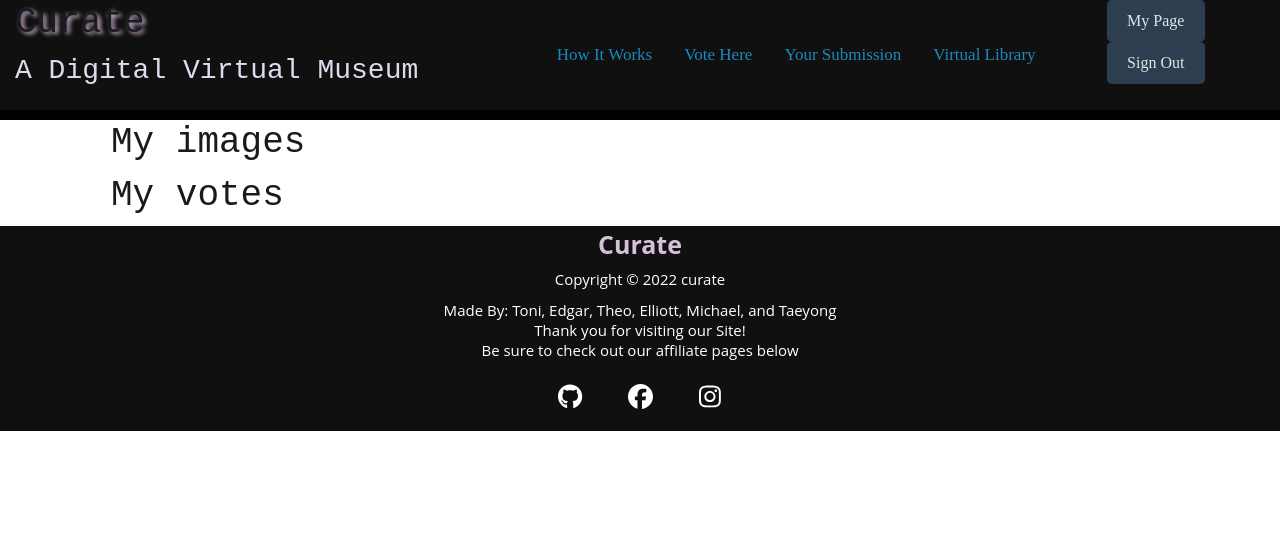
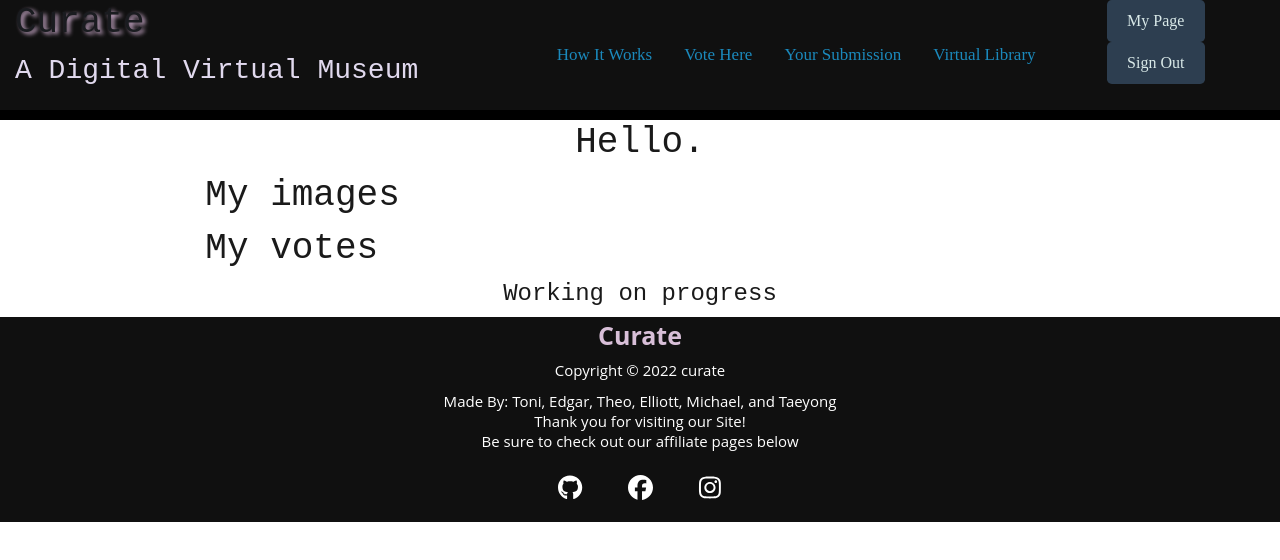
Before and after one commit to edgarmendez94/Curate-virtual-library, a React (Create React App) app in the folder client/: page /profile in a window 1280 px wide. Shown: the top 560 px of the page. Built offline with nearby package versions, Linux system fonts and the light colour scheme; no server answers; sample sign-in values are in the browser's storage.

Commit message:
setup votes schema

```diff
--- a/client/src/pages/Profile.js
+++ b/client/src/pages/Profile.js
@@ -1,4 +1,5 @@
-import React, { useEffect } from 'react'
+import React, { useState, useEffect } from 'react';
+import { Link, Navigate } from "react-router-dom";
 import { useQuery, useMutation } from '@apollo/client';
 import { GET_ME } from '../utils/queries';
 
@@ -6,18 +7,57 @@ import Auth from '../utils/auth';
 
 const Profile = () => {
     const { data } = useQuery(GET_ME);
+    const [username, setUsername] = useState("");
+    const [images, setImages] = useState([]);
+    const [votes, setVotes] = useState([]);
+
     useEffect(() => {
         if (data) {
             console.log(data);
+            setUsername(data.me.username);
+            setImages(data.me.savedImages);
+            setVotes(data.me.votedImages);
         }
     }, [data]);
 
-    console.log(data);
+
     return (
         <div className='container'>
+            {Auth.loggedIn() ? <></> : <Navigate to="/Login" />}
+            <h1 className='text-center'>Hello. {username}</h1>
+            <div className='container'>
+                <h1>My images</h1>
+                {images ? (
+                    <div>
 
-            <h1>My images</h1>
-            <h1>My votes</h1>
+                    </div>
+                ) : (
+                    <div className="text-center">
+                        <h4>You did't submit any image yet.</h4>
+                        <h4>Let's share your awesome artworks.</h4>
+                        <Link to={"/YourSubmission"}>
+                            <button className='btn btn-primary'>Submit your work here.</button>
+                        </Link>
+                    </div>
+                )}
+            </div>
+            <div className='container'>
+                <h1>My votes</h1>
+                <div className='container text-center'>
+                {votes ? (
+                    <h4>Working on progress</h4>
+                ) : (
+                    <>
+                        <h4>You did't vote any image yet.</h4>
+                        <h4>Help artists with your vote.</h4>
+                        <Link to={"/VoteHere"}>
+                            <button className='btn btn-primary'>Submit your work here.</button>
+                        </Link>
+                    </>
+                )}
+                </div>
+
+            </div>
         </div>
     );
 }
--- a/client/src/utils/queries.js
+++ b/client/src/utils/queries.js
@@ -10,6 +10,12 @@ query Me {
         imageId
         fileName
         title
+        voters {
+          voteId
+        }
+      }
+      votedImages {
+        voteId
       }
     }
   }`;
```
Also changed, not shown: 1 other file (tests, documents, lock files or other folders). Lines whose indentation alone changed are shown as unchanged.
